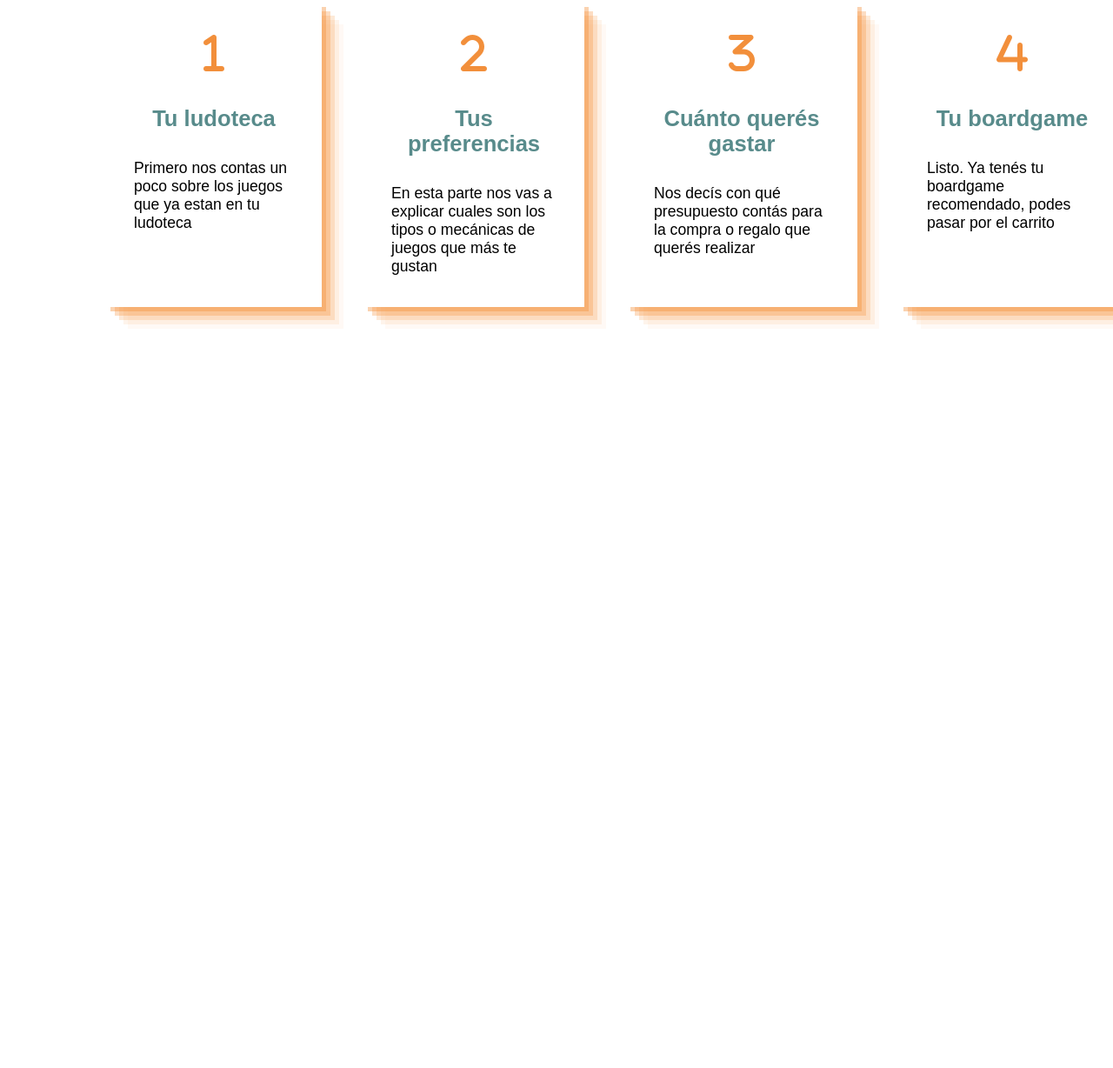
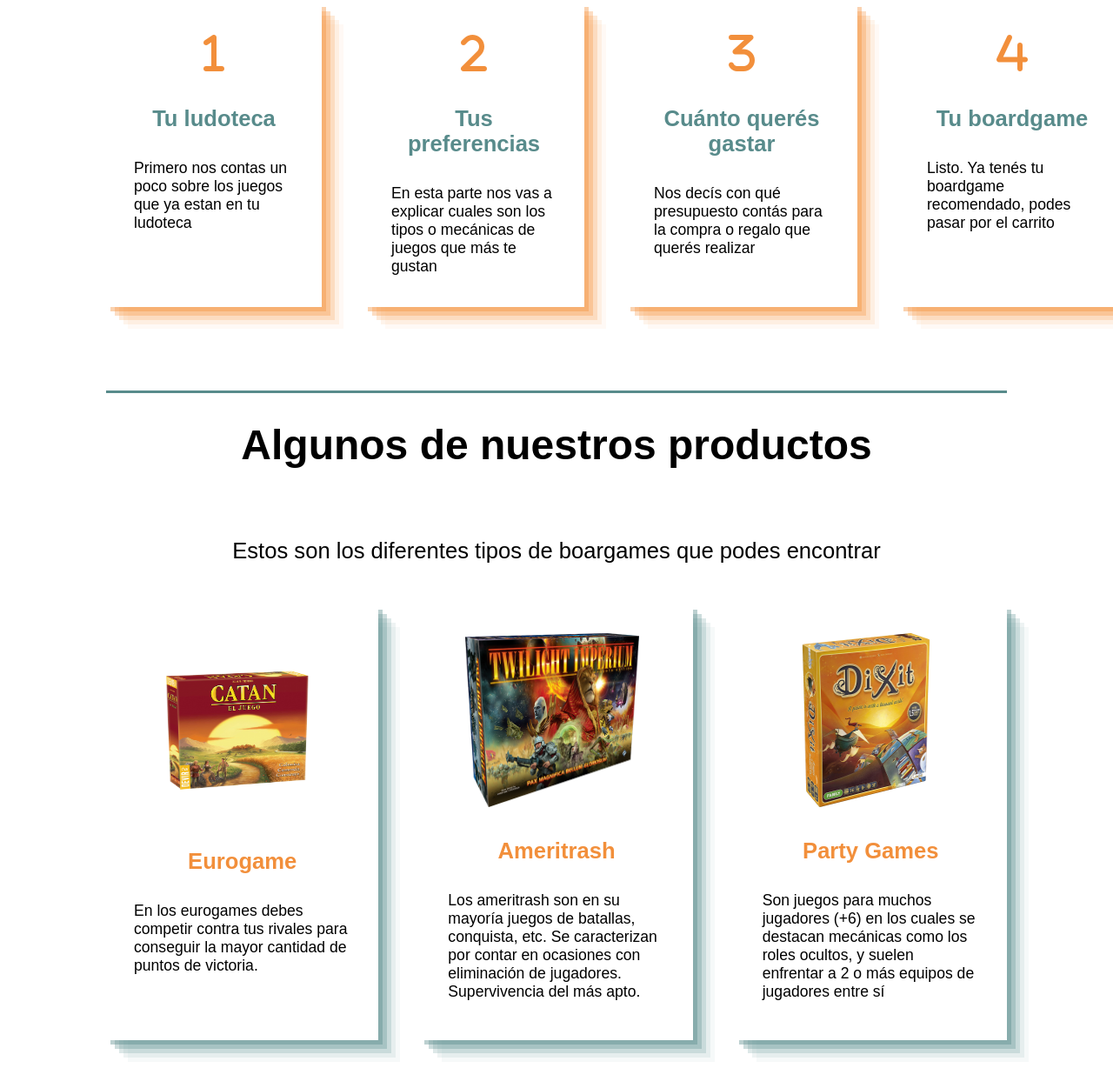
Before and after one commit to Chorchh/landing-page, a plain HTML site: page index.html in a window 1280 px wide. Shown: the part 1304-2532 px from the top of the page at 87% size. Before the commit the page ends 1689 px from the top, so only its background shows below. Drawn offline with Linux system fonts and the light colour scheme.

Commit message:
termine la section productos

```diff
--- a/index.html
+++ b/index.html
@@ -167,6 +167,41 @@
           </div>
         </div>
       </section>
+      <!-- *PRODUCTS SECTION* -->
+      <section class="productos" id="productos">
+        <h2>Algunos de nuestros productos</h2>
+        <p class="product-p">
+          Estos son los diferentes tipos de boargames que podes encontrar
+        </p>
+        <div class="product-container">
+          <div class="product-item">
+            <img src="./img/catan.jpg" alt="eurogame" />
+            <h3>Eurogame</h3>
+            <p>
+              En los eurogames debes competir contra tus rivales para conseguir
+              la mayor cantidad de puntos de victoria.
+            </p>
+          </div>
+          <div class="product-item">
+            <img src="./img/twilight.png" alt="ameritrash" />
+            <h3>Ameritrash</h3>
+            <p>
+              Los ameritrash son en su mayoría juegos de batallas, conquista,
+              etc. Se caracterizan por contar en ocasiones con eliminación de
+              jugadores. Supervivencia del más apto.
+            </p>
+          </div>
+          <div class="product-item">
+            <img src="./img/DIXIT.png" alt="party-game" />
+            <h3>Party Games</h3>
+            <p>
+              Son juegos para muchos jugadores (+6) en los cuales se destacan
+              mecánicas como los roles ocultos, y suelen enfrentar a 2 o más
+              equipos de jugadores entre sí
+            </p>
+          </div>
+        </div>
+      </section>
     </main>
   </body>
 </html>
--- a/style.css
+++ b/style.css
@@ -212,6 +212,75 @@ a {
 }
 
 
+/* **PRODUCTS SECTION** */
+.productos {
+    width: 1100px;
+    margin: 0 auto;
+    padding: 2rem;
+}
+
+.productos h2 {
+    font-weight: 900;
+    font-size: 3rem;
+    padding: 2rem;
+    margin-top: 2rem;
+    text-align: center;
+    color: var(--black);
+    border-top: 3px solid var(--steel-teal);
+}
+
+.product-p {
+    text-align: center;
+    font-size: 1.6rem;
+    padding: 3rem 0;
+    font-weight: 100;
+
+}
+
+.product-container {
+    display: flex;
+    justify-content: space-around;
+    align-items: center;
+    gap: 3rem;
+}
+
+.product-item img {
+    height: 200px;
+    width: 200px;
+    margin-left: 1.2rem;
+}
+
+.product-item img:hover {
+    -webkit-transform: scale(1.3);
+    -webkit-transform-style: preserve-3d;
+    transform: scale(1.3);
+    transform-style: preserve-3d;
+}
+
+.product-item {
+    height: 500px;
+    width: 650px;
+    padding: 2rem;
+    justify-content: center;
+    align-items: center;
+    align-content: center;
+    box-shadow: rgba(88, 139, 139, 0.4) 5px 5px, rgba(88, 139, 139, 0.3) 10px 10px, rgba(88, 139, 139, 0.2) 15px 15px, rgba(88, 139, 139, 0.1) 20px 20px, rgba(88, 139, 139, 0.05) 25px 25px;
+}
+
+.product-item h3 {
+    color: var(--cadmium-orange);
+    text-align: center;
+    margin: 2rem 0;
+    font-weight: 700;
+    font-size: 1.6rem;
+}
+
+.product-item p {
+    font-size: 1.1rem;
+    margin: 2rem 0;
+    font-weight: 100;
+}
+
 /* *MEDIA QUERIES CELULAR* */
 @media screen and (max-width: 480px) {
     .container-btn {
@@ -263,6 +332,17 @@ a {
 
     .encuesta-item span {
         margin: 0 10rem;
+    }
+
+    .product-container {
+        display: flex;
+        flex-direction: column;
+        justify-content: center;
+        align-items: center;
+    }
+
+    .productos {
+        max-width: 480px;
     }
 }
 
@@ -335,4 +415,15 @@ a {
     .encuesta-item span {
         margin: 0 10rem;
     }
+
+    .product-container {
+        display: flex;
+        flex-direction: column;
+        justify-content: center;
+        align-items: center;
+    }
+
+    .productos {
+        max-width: 480px;
+    }
 }
```
Also changed, not shown: img/twilight.png (added).
